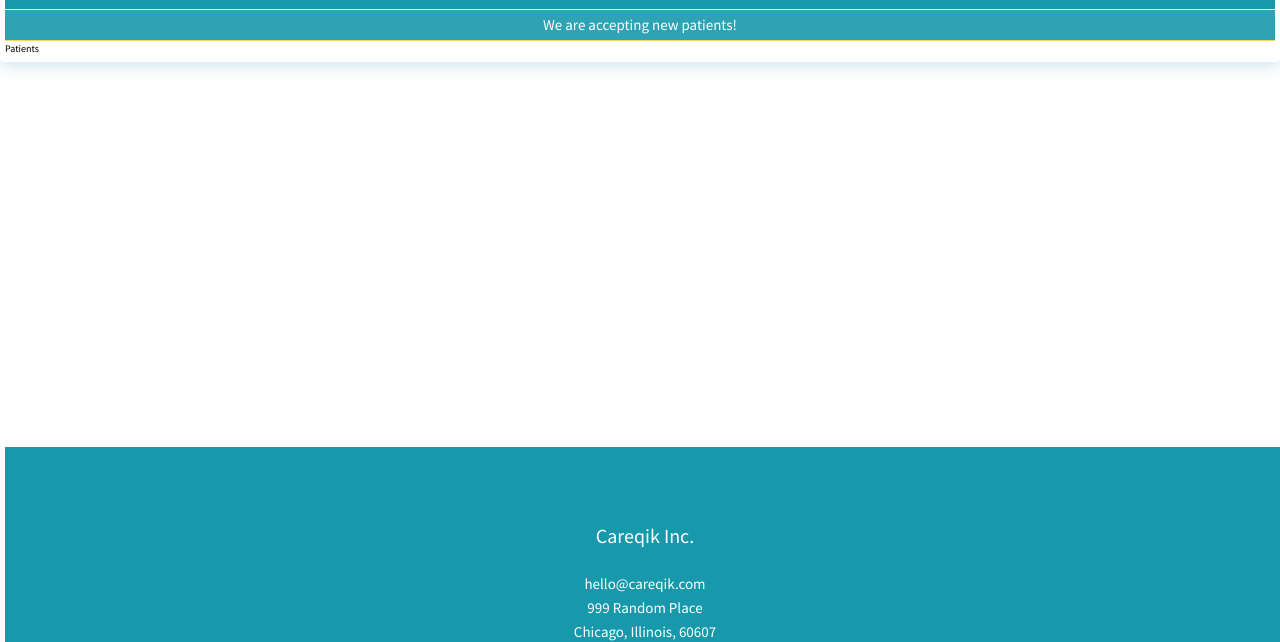
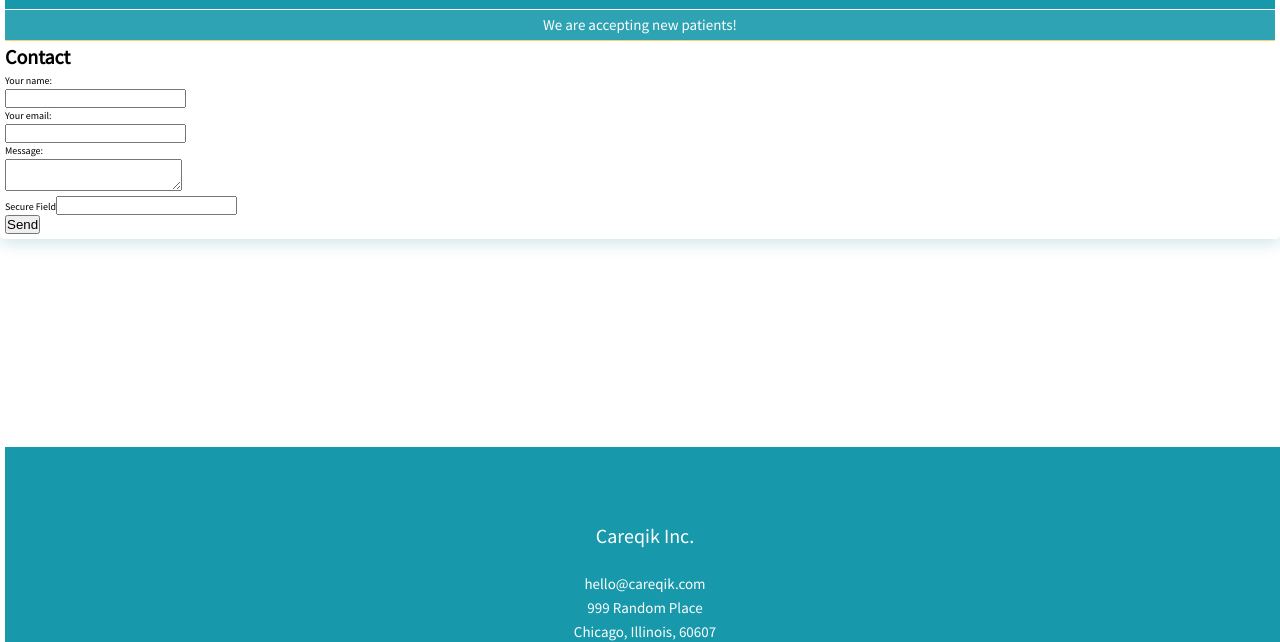
Before and after one commit to bubujone35/careqik-landing-v5, a Gatsby site: page /patients in a window 1280 px wide. Shown: the part 53-695 px from the top of the page. Built offline with nearby package versions, Linux system fonts and the light colour scheme; Gatsby itself is replaced by a stand-in of ours.

Commit message:
deleted index page and trying new form on patients page

```diff
--- a/src/pages/patients.js
+++ b/src/pages/patients.js
@@ -1,14 +1,87 @@
-import React from "react"
-import Layout from "../components/layout"
-import SEO from "../components/seo"
+import React from 'react'
+import { navigate } from 'gatsby-link'
+import Layout from '../components/layout'
+
+function encode(data) {
+  return Object.keys(data)
+    .map((key) => encodeURIComponent(key) + '=' + encodeURIComponent(data[key]))
+    .join('&')
+}
+
+export default function Contact() {
+  const [state, setState] = React.useState({})
+
+  const handleChange = (e) => {
+    setState({ ...state, [e.target.name]: e.target.value })
+  }
+
+  const handleSubmit = (e) => {
+    e.preventDefault()
+    const form = e.target
+    fetch('/', {
+      method: 'POST',
+      headers: { 'Content-Type': 'application/x-www-form-urlencoded' },
+      body: encode({
+        'form-name': form.getAttribute('name'),
+        ...state,
+      }),
+    })
+      .then(() => navigate(form.getAttribute('action')))
+      .catch((error) => alert(error))
+  }
+
+  return (
+    <Layout>
+      <h1>Contact</h1>
+      <form
+        name="contact"
+        method="post"
+        action="/thank-you"
+        autocomplete="off"
+        data-netlify="true"
+        data-netlify-honeypot="bot-field"
+        onSubmit={handleSubmit}
+      >
+        {/* The `form-name` hidden field is required to support form submissions without JavaScript */}
+        <input type="hidden" name="form-name" value="contact" />
+        <p hidden>
+          <label>
+            Don’t fill this out: <input name="bot-field" onChange={handleChange} />
+          </label>
+        </p>
+        <p>
+          <label>
+            Your name:
+            <br />
+            <input type="text" name="name" onChange={handleChange} />
+          </label>
+        </p>
+        <p>
+          <label>
+            Your email:
+            <br />
+            <input type="email" name="email" onChange={handleChange} />
+          </label>
+        </p>
+        <p>
+          <label>
+            Message:
+            <br />
+            <textarea name="message" onChange={handleChange} />
+          </label>
+        </p>
 
 
+        <p>
+         <label for="ssn">Secure Field</label>
+         <input type="text" name="secure" id="ssn" data-secure-field />
+        </p>
 
-const Patients = () => (
-  <Layout>
-    <SEO title="Patients" />
-    Patients
-  </Layout>
-)
 
-export default Patients
+        <p>
+          <button type="submit">Send</button>
+        </p>
+      </form>
+    </Layout>
+  )
+}
```
Also changed, not shown: src/pages/index.js (+0 -31 lines).
